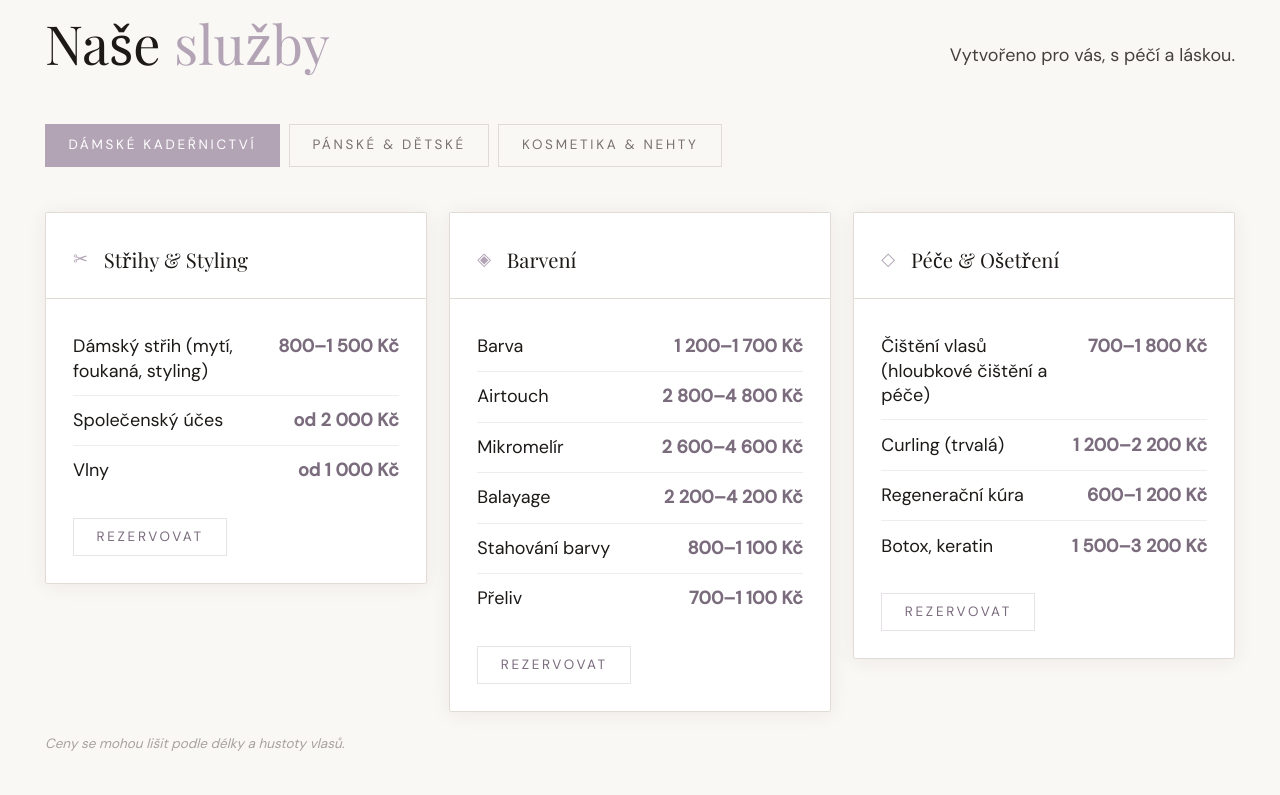
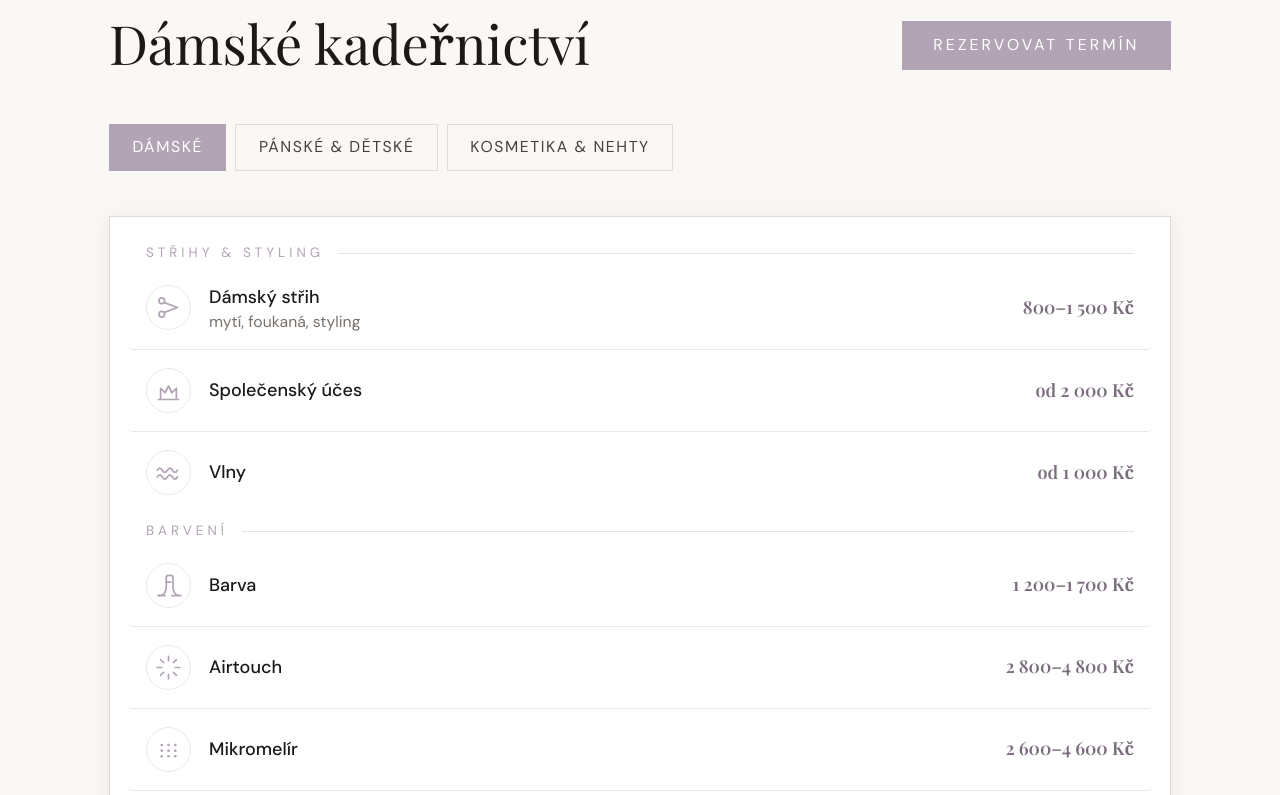
Before and after one commit to highk1nda/CzechBarbershopWebsite, a React (Vite) app: page / in a window 1280 px wide. Shown: the part 1305-2100 px from the top of the page. Built offline with nearby package versions, Linux system fonts and the light colour scheme; a web font is replaced by a local one.

Commit message:
feat: reworked services section

```diff
--- /dev/null
+++ b/src/components/ServiceIcons.jsx
@@ -0,0 +1,143 @@
+const base = 'w-6 h-6 flex-shrink-0'
+const svg = (children) => (p) => (
+  <svg viewBox="0 0 24 24" fill="none" stroke="currentColor"
+    strokeWidth="1.5" strokeLinecap="round" strokeLinejoin="round"
+    className={`${base} ${p.className ?? ''}`}>
+    {children}
+  </svg>
+)
+
+export const Scissors = svg(<>
+  <circle cx="6" cy="6" r="2.5"/>
+  <circle cx="6" cy="18" r="2.5"/>
+  <path d="M8.35 7.65 20 12 8.35 16.35"/>
+</>)
+
+export const Crown = svg(<>
+  <path d="M3 20h18M5 20V10l4 4 3-6 3 6 4-4v10"/>
+</>)
+
+export const Waves = svg(<>
+  <path d="M2 10c1.5-2.5 3-2.5 4.5 0s3 2.5 4.5 0 3-2.5 4.5 0 3 2.5 4.5 0"/>
+  <path d="M2 16c1.5-2.5 3-2.5 4.5 0s3 2.5 4.5 0 3-2.5 4.5 0 3 2.5 4.5 0"/>
+</>)
+
+export const PaintBrush = svg(<>
+  <path d="M3 21c3 0 7-1 7-8V5a2 2 0 0 1 2-2h2a2 2 0 0 1 2 2v8c0 7 4 8 7 8"/>
+  <path d="M9 21H3M15 21h6"/>
+  <path d="M10 9h4"/>
+</>)
+
+export const Sparkle = svg(<>
+  <path d="M12 2v4M12 18v4M4.93 4.93l2.83 2.83M16.24 16.24l2.83 2.83M2 12h4M18 12h4M4.93 19.07l2.83-2.83M16.24 7.76l2.83-2.83"/>
+</>)
+
+export const Dots = svg(<>
+  <circle cx="6" cy="8" r="1.2" fill="currentColor" stroke="none"/>
+  <circle cx="12" cy="8" r="1.2" fill="currentColor" stroke="none"/>
+  <circle cx="18" cy="8" r="1.2" fill="currentColor" stroke="none"/>
+  <circle cx="6" cy="13" r="1.2" fill="currentColor" stroke="none"/>
+  <circle cx="12" cy="13" r="1.2" fill="currentColor" stroke="none"/>
+  <circle cx="18" cy="13" r="1.2" fill="currentColor" stroke="none"/>
+  <circle cx="6" cy="18" r="1.2" fill="currentColor" stroke="none"/>
+  <circle cx="12" cy="18" r="1.2" fill="currentColor" stroke="none"/>
+  <circle cx="18" cy="18" r="1.2" fill="currentColor" stroke="none"/>
+</>)
+
+export const Drop = svg(<>
+  <path d="M12 2.69l5.66 5.66a8 8 0 1 1-11.31 0z"/>
+</>)
+
+export const CurlTong = svg(<>
+  <path d="M8 3a6 6 0 0 1 6 6c0 3-2 5-2 8"/>
+  <path d="M12 17h4"/>
+  <path d="M4 6l4-3M4 6l4 3"/>
+  <path d="M18 14v7M21 17h-6"/>
+</>)
+
+export const Leaf = svg(<>
+  <path d="M2 20c4-4 8-6 14-6-1-6-5-10-14-10 0 9 2 14 6 18"/>
+  <path d="M2 20 12 9"/>
+</>)
+
+export const Flask = svg(<>
+  <path d="M6 3v10l-2 6h16l-2-6V3"/>
+  <path d="M6 3h12M6 14h12"/>
+  <circle cx="10" cy="17" r="0.8" fill="currentColor" stroke="none"/>
+  <circle cx="14" cy="18.5" r="0.8" fill="currentColor" stroke="none"/>
+</>)
+
+export const HeadMale = svg(<>
+  <circle cx="12" cy="8" r="4"/>
+  <path d="M4 20c0-4 3.6-7 8-7s8 3 8 7"/>
+  <path d="M8.5 8.5c.5-1.5 2-2.5 3.5-2.5"/>
+</>)
+
+export const HeadCurl = svg(<>
+  <circle cx="12" cy="9" r="4"/>
+  <path d="M4 21c0-4 3.6-7 8-7s8 3 8 7"/>
+  <path d="M9 6c0-1 .5-2.5 2-3"/>
+  <path d="M11 5.5c.5-1 1.5-1 2-.5"/>
+</>)
+
+export const Beard = svg(<>
+  <circle cx="12" cy="7" r="4"/>
+  <path d="M8 11c-1.5 2-2 4-2 6"/>
+  <path d="M16 11c1.5 2 2 4 2 6"/>
+  <path d="M6 17c1 2 3 3 6 3s5-1 6-3"/>
+  <path d="M9 14c0 1.5.5 3 3 3s3-1.5 3-3"/>
+</>)
+
+export const Child = svg(<>
+  <circle cx="12" cy="7" r="3.5"/>
+  <path d="M5 21c0-3.5 3-6 7-6s7 2.5 7 6"/>
+  <path d="M9 7c0-1.5 1-2 3-2s3 .5 3 2"/>
+</>)
+
+export const Flower = svg(<>
+  <circle cx="12" cy="12" r="3"/>
+  <path d="M12 2a4 4 0 0 1 0 8 4 4 0 0 1 0-8zM12 14a4 4 0 0 1 0 8 4 4 0 0 1 0-8zM2 12a4 4 0 0 1 8 0 4 4 0 0 1-8 0zM14 12a4 4 0 0 1 8 0 4 4 0 0 1-8 0z"/>
+</>)
+
+export const Nail = svg(<>
+  <path d="M9 3h6l2 7H7L9 3z"/>
+  <rect x="7" y="10" width="10" height="11" rx="1"/>
+  <path d="M12 10v11"/>
+  <path d="M9 14h6"/>
+</>)
+
+export const Wand = svg(<>
+  <path d="M15 4l5 5-11 11-5-5z"/>
+  <path d="m3 21 3-3"/>
+  <path d="M19 3l2 2M17 5l2-2M21 7l-2 2M21 1l-2 2"/>
+</>)
+
+export const Clock = svg(<>
+  <circle cx="12" cy="12" r="9"/>
+  <path d="M12 7v5l3 3"/>
+</>)
+
+const ICON_MAP = {
+  scissors:  Scissors,
+  crown:     Crown,
+  waves:     Waves,
+  brush:     PaintBrush,
+  sparkle:   Sparkle,
+  dots:      Dots,
+  drop:      Drop,
+  curl:      CurlTong,
+  leaf:      Leaf,
+  flask:     Flask,
+  wand:      Wand,
+  head:      HeadMale,
+  headcurl:  HeadCurl,
+  beard:     Beard,
+  child:     Child,
+  flower:    Flower,
+  nail:      Nail,
+}
+
+export function ServiceIcon({ name, className = '' }) {
+  const Icon = ICON_MAP[name]
+  return Icon ? <Icon className={className} /> : null
+}
--- a/src/components/Services.jsx
+++ b/src/components/Services.jsx
@@ -1,77 +1,119 @@
 import { useState } from 'react'
 import { motion, AnimatePresence } from 'framer-motion'
 import { Reveal } from './Reveal'
+import { ServiceIcon, Clock } from './ServiceIcons'
 import { SERVICES } from '../data/services'
 
-function ServiceCard({ category, delay }) {
+function ServiceRow({ item, index, hasDuration }) {
   return (
-    <Reveal delay={delay}>
-      <div className="bg-white border border-stone rounded-sm shadow-soft hover:shadow-card hover:-translate-y-1 transition-all duration-500">
-        {/* Header */}
-        <div className="px-6 pt-7 pb-5 border-b border-stone flex items-center gap-3.5">
-          <span className="text-mauve text-base">{category.icon}</span>
-          <h3 className="font-heading text-ink text-lg">{category.title}</h3>
+    <motion.li
+      initial={{ opacity: 0, x: -12 }}
+      animate={{ opacity: 1, x: 0 }}
+      transition={{ duration: 0.45, ease: [0.25, 0.46, 0.45, 0.94], delay: index * 0.04 }}
+      className="flex items-center gap-4 py-4 border-b border-stone/60 last:border-0 group hover:bg-parchment/60 -mx-4 px-4 rounded transition-colors duration-200"
+    >
+      {/* Icon */}
+      <div className="w-10 h-10 rounded-full border border-mauve/25 flex items-center justify-center flex-shrink-0 text-mauve group-hover:border-mauve/60 group-hover:bg-mauve/6 transition-all duration-300">
+        <ServiceIcon name={item.icon} />
+      </div>
+
+      {/* Name + desc */}
+      <div className="flex-1 min-w-0">
+        <p className="text-ink font-medium leading-snug">{item.name}</p>
+        {item.desc && (
+          <p className="text-sm text-warm mt-0.5 leading-tight">{item.desc}</p>
+        )}
+      </div>
+
+      {/* Duration (men's tab) */}
+      {hasDuration && (
+        <div className="hidden sm:flex items-center gap-1.5 text-frost flex-shrink-0">
+          <Clock className="w-3.5 h-3.5" />
+          <span className="text-sm whitespace-nowrap">{item.duration ?? '—'}</span>
         </div>
+      )}
 
-        {/* Items */}
-        <ul className="px-6 py-5 space-y-0">
-          {category.items.map((item, i) => (
-            <li key={item.name}
-              className={`flex justify-between items-baseline gap-4 py-2.5 font-body text-sm ${
-                i < category.items.length - 1 ? 'border-b border-stone/50' : ''
-              }`}>
-              <span className="text-ink leading-snug text-base">{item.name}</span>
-              <span className="text-mauve-deep font-semibold whitespace-nowrap flex-shrink-0 tabular-nums text-base">
-                {item.price}
-              </span>
-            </li>
-          ))}
-        </ul>
+      {/* Price */}
+      <div className="flex-shrink-0 text-right">
+        <span className="font-heading text-mauve-deep font-semibold whitespace-nowrap tabular-nums">
+          {item.price}
+        </span>
+      </div>
+    </motion.li>
+  )
+}
 
-        {/* Book CTA */}
-        <div className="px-6 pb-6">
-          <a href="#booking"
-            className="inline-block font-body text-xs tracking-widest2 uppercase text-mauve-deep border border-mauve/30 px-5 py-2 hover:border-mauve hover:bg-mauve/6 transition-all duration-300">
-            Rezervovat
-          </a>
-        </div>
+function CategoryBlock({ category, globalIndex, hasDuration }) {
+  return (
+    <div className="mb-2">
+      {/* Category header */}
+      <div className="flex items-center gap-3 mb-1 mt-6 first:mt-0">
+        <span className="font-body text-xs tracking-widest3 uppercase text-mauve">{category.title}</span>
+        <span className="flex-1 h-px bg-stone/70" />
       </div>
-    </Reveal>
+
+      <ul>
+        {category.items.map((item, i) => (
+          <ServiceRow
+            key={item.name + i}
+            item={item}
+            index={globalIndex + i}
+            hasDuration={hasDuration}
+          />
+        ))}
+      </ul>
+    </div>
   )
 }
 
 export default function Services() {
   const [activeTab, setActiveTab] = useState(SERVICES[0].id)
   const active = SERVICES.find(s => s.id === activeTab)
+  const hasDuration = active.categories.some(c => c.items.some(i => i.duration))
+
+  // flat count for stagger offset
+  let rowOffset = 0
 
   return (
     <section id="services" className="section-padding bg-ivory">
-      <div className="max-w-7xl mx-auto px-6 lg:px-10">
+      <div className="max-w-5xl mx-auto px-6 lg:px-10">
 
-        {/* Section header */}
+        {/* Header */}
         <div className="flex flex-col lg:flex-row lg:items-end lg:justify-between gap-6 mb-12">
           <Reveal>
             <p className="font-body text-xs tracking-widest3 uppercase text-mauve mb-3">Ceník služeb</p>
-            <h2 className="font-heading text-4xl lg:text-5xl text-ink">
-              Naše <em className="text-mauve not-italic">služby</em>
-            </h2>
+            <AnimatePresence mode="wait">
+              <motion.h2
+                key={active.heading}
+                initial={{ opacity: 0, y: 8 }}
+                animate={{ opacity: 1, y: 0 }}
+                exit={{ opacity: 0, y: -8 }}
+                transition={{ duration: 0.35 }}
+                className="font-heading text-4xl lg:text-5xl text-ink"
+              >
+                {active.heading}
+              </motion.h2>
+            </AnimatePresence>
           </Reveal>
           <Reveal delay={0.12}>
-            <p className="font-body text-base text-charcoal max-w-xs leading-relaxed">Vytvořeno pro vás, s péčí a láskou.</p>
+            <a href="#booking"
+              className="inline-block bg-mauve text-white font-body text-sm tracking-widest2 uppercase px-7 py-3 hover:bg-mauve-deep transition-colors duration-300 self-start lg:self-auto">
+              Rezervovat termín
+            </a>
           </Reveal>
         </div>
 
-        {/* Tab bar */}
+        {/* Tabs */}
         <Reveal>
           <div className="flex flex-wrap gap-2 mb-10">
             {SERVICES.map(tab => (
               <button
                 key={tab.id}
                 onClick={() => setActiveTab(tab.id)}
-                className={`font-body text-xs tracking-widest2 uppercase px-5 py-2.5 border transition-all duration-300 ${
+                className={`font-body text-sm tracking-widest uppercase px-5 py-2.5 border transition-all duration-300 ${
                   activeTab === tab.id
                     ? 'border-mauve bg-mauve text-white'
-                    : 'border-stone text-warm hover:border-mauve/50 hover:text-ink'
+                    : 'border-stone text-charcoal hover:border-mauve/50 hover:text-ink'
                 }`}
               >
                 {tab.label}
@@ -80,33 +122,37 @@ export default function Services() {
           </div>
         </Reveal>
 
-        {/* Cards */}
+        {/* Service list */}
         <AnimatePresence mode="wait">
           <motion.div
             key={activeTab}
-            initial={{ opacity: 0, y: 10 }}
-            animate={{ opacity: 1, y: 0 }}
-            exit={{ opacity: 0, y: -10 }}
-            transition={{ duration: 0.35, ease: [0.25, 0.46, 0.45, 0.94] }}
-            className="grid grid-cols-1 md:grid-cols-2 lg:grid-cols-3 gap-5"
+            initial={{ opacity: 0 }}
+            animate={{ opacity: 1 }}
+            exit={{ opacity: 0 }}
+            transition={{ duration: 0.25 }}
+            className="bg-white border border-stone shadow-soft px-4 sm:px-8 py-6"
           >
-            {active.categories.map((cat, i) => (
-              <ServiceCard key={cat.title} category={cat} delay={i * 0.06} />
-            ))}
+            {active.categories.map((category) => {
+              const offset = rowOffset
+              rowOffset += category.items.length
+              return (
+                <CategoryBlock
+                  key={category.title}
+                  category={category}
+                  globalIndex={offset}
+                  hasDuration={hasDuration}
+                />
+              )
+            })}
+
+            {active.note && (
+              <p className="font-body text-sm text-frost italic mt-4 pt-4 border-t border-stone/60">
+                {active.note}
+              </p>
+            )}
           </motion.div>
         </AnimatePresence>
 
-        {active.note && (
-          <p className="font-body text-xs text-frost mt-5 italic">{active.note}</p>
-        )}
-
-        {/* Bottom CTA */}
-        <div className="mt-14 pt-10 border-t border-stone text-center">
-          <a href="#booking"
-            className="inline-block bg-mauve text-white font-body text-xs tracking-widest2 uppercase px-10 py-3.5 hover:bg-mauve-deep transition-colors duration-300">
-            Rezervovat termín
-          </a>
-        </div>
       </div>
     </section>
   )
--- a/src/data/services.js
+++ b/src/data/services.js
@@ -1,38 +1,36 @@
 export const SERVICES = [
   {
     id: 'women',
-    label: 'Dámské kadeřnictví',
+    label: 'Dámské',
+    heading: 'Dámské kadeřnictví',
     note: 'Ceny se mohou lišit podle délky a hustoty vlasů.',
     categories: [
       {
-        icon: '✂',
         title: 'Střihy & Styling',
         items: [
-          { name: 'Dámský střih (mytí, foukaná, styling)', price: '800–1 500 Kč' },
-          { name: 'Společenský účes',                      price: 'od 2 000 Kč'  },
-          { name: 'Vlny',                                   price: 'od 1 000 Kč'  },
+          { icon: 'scissors', name: 'Dámský střih',      desc: 'mytí, foukaná, styling',  price: '800–1 500 Kč' },
+          { icon: 'crown',    name: 'Společenský účes',  desc: null,                       price: 'od 2 000 Kč'  },
+          { icon: 'waves',    name: 'Vlny',               desc: null,                       price: 'od 1 000 Kč'  },
         ],
       },
       {
-        icon: '◈',
         title: 'Barvení',
         items: [
-          { name: 'Barva',           price: '1 200–1 700 Kč' },
-          { name: 'Airtouch',        price: '2 800–4 800 Kč' },
-          { name: 'Mikromelír',      price: '2 600–4 600 Kč' },
-          { name: 'Balayage',        price: '2 200–4 200 Kč' },
-          { name: 'Stahování barvy', price: '800–1 100 Kč'   },
-          { name: 'Přeliv',          price: '700–1 100 Kč'   },
+          { icon: 'brush',    name: 'Barva',              desc: null,                  price: '1 200–1 700 Kč' },
+          { icon: 'sparkle',  name: 'Airtouch',           desc: null,                  price: '2 800–4 800 Kč' },
+          { icon: 'dots',     name: 'Mikromelír',         desc: null,                  price: '2 600–4 600 Kč' },
+          { icon: 'wand',     name: 'Balayage',           desc: null,                  price: '2 200–4 200 Kč' },
+          { icon: 'flask',    name: 'Stahování barvy',    desc: null,                  price: '800–1 100 Kč'   },
+          { icon: 'drop',     name: 'Přeliv',             desc: null,                  price: '700–1 100 Kč'   },
         ],
       },
       {
-        icon: '◇',
         title: 'Péče & Ošetření',
         items: [
-          { name: 'Čištění vlasů (hloubkové čištění a péče)', price: '700–1 800 Kč'   },
-          { name: 'Curling (trvalá)',                          price: '1 200–2 200 Kč' },
-          { name: 'Regenerační kúra',                          price: '600–1 200 Kč'   },
-          { name: 'Botox, keratin',                            price: '1 500–3 200 Kč' },
+          { icon: 'drop',     name: 'Čištění vlasů',      desc: 'hloubkové čištění a péče', price: '700–1 800 Kč'   },
+          { icon: 'curl',     name: 'Curling (trvalá)',    desc: null,                        price: '1 200–2 200 Kč' },
+          { icon: 'leaf',     name: 'Regenerační kúra',   desc: null,                        price: '600–1 200 Kč'   },
+          { icon: 'drop',     name: 'Botox, keratin',     desc: null,                        price: '1 500–3 200 Kč' },
         ],
       },
     ],
@@ -40,24 +38,23 @@ export const SERVICES = [
   {
     id: 'men',
     label: 'Pánské & dětské',
+    heading: 'Pánské a dětské střihy',
     note: 'Ceny se mohou lišit podle délky a hustoty vlasů.',
     categories: [
       {
-        icon: '⌁',
         title: 'Pánské střihy',
         items: [
-          { name: 'Fade (mytí, střih, styling)',   price: '700 Kč · 1 hod'   },
-          { name: 'Klasika (mytí, střih, styling)', price: '600 Kč · 1 hod'  },
-          { name: 'Curli – trvalá',                 price: '800 Kč · 2 hod'  },
-          { name: 'Melír nebo odbarvení',            price: '1 000 Kč · 2 hod'},
-          { name: 'Úprava vousů',                   price: '200 Kč · 30 min' },
+          { icon: 'head',     name: 'Pánský střih – Fade',    desc: 'mytí, střih, styling', duration: '1 hod',   price: '700 Kč' },
+          { icon: 'head',     name: 'Pánský střih – Klasika', desc: 'mytí, střih, styling', duration: '1 hod',   price: '600 Kč' },
+          { icon: 'headcurl', name: 'Curli (trvalá)',          desc: 'pánská trvalá',         duration: '2 hod',   price: '800 Kč' },
+          { icon: 'wand',     name: 'Melír nebo odbarvení',   desc: 'pánské barvení',        duration: '2 hod',  price: '1 000 Kč' },
+          { icon: 'beard',    name: 'Úprava vousů',           desc: 'holení a styling',      duration: '30 min',  price: '200 Kč' },
         ],
       },
       {
-        icon: '✦',
         title: 'Dětské střihy',
         items: [
-          { name: 'Dětský střih (do 10 let)', price: '300 Kč · 30 min' },
+          { icon: 'child',    name: 'Dětský střih',           desc: 'pro děti do 10 let',    duration: '30 min',  price: '300 Kč' },
         ],
       },
     ],
@@ -65,22 +62,21 @@ export const SERVICES = [
   {
     id: 'skincare',
     label: 'Kosmetika & Nehty',
+    heading: 'Kosmetika & Péče o nehty',
     note: 'Kontaktujte nás pro aktuální ceník.',
     categories: [
       {
-        icon: '✿',
         title: 'Kosmetická péče',
         items: [
-          { name: '[Název služby — doplní salon]', price: '[Cena]' },
-          { name: '[Název služby — doplní salon]', price: '[Cena]' },
+          { icon: 'flower', name: '[Název služby]', desc: 'doplní salon', price: '[Cena]' },
+          { icon: 'flower', name: '[Název služby]', desc: 'doplní salon', price: '[Cena]' },
         ],
       },
       {
-        icon: '◈',
         title: 'Manikúra & Nehty',
         items: [
-          { name: '[Název služby — doplní salon]', price: '[Cena]' },
-          { name: '[Název služby — doplní salon]', price: '[Cena]' },
+          { icon: 'nail', name: '[Název služby]', desc: 'doplní salon', price: '[Cena]' },
+          { icon: 'nail', name: '[Název služby]', desc: 'doplní salon', price: '[Cena]' },
         ],
       },
     ],
```
Also changed, not shown: 5 other files (tests, documents, lock files or other folders).
